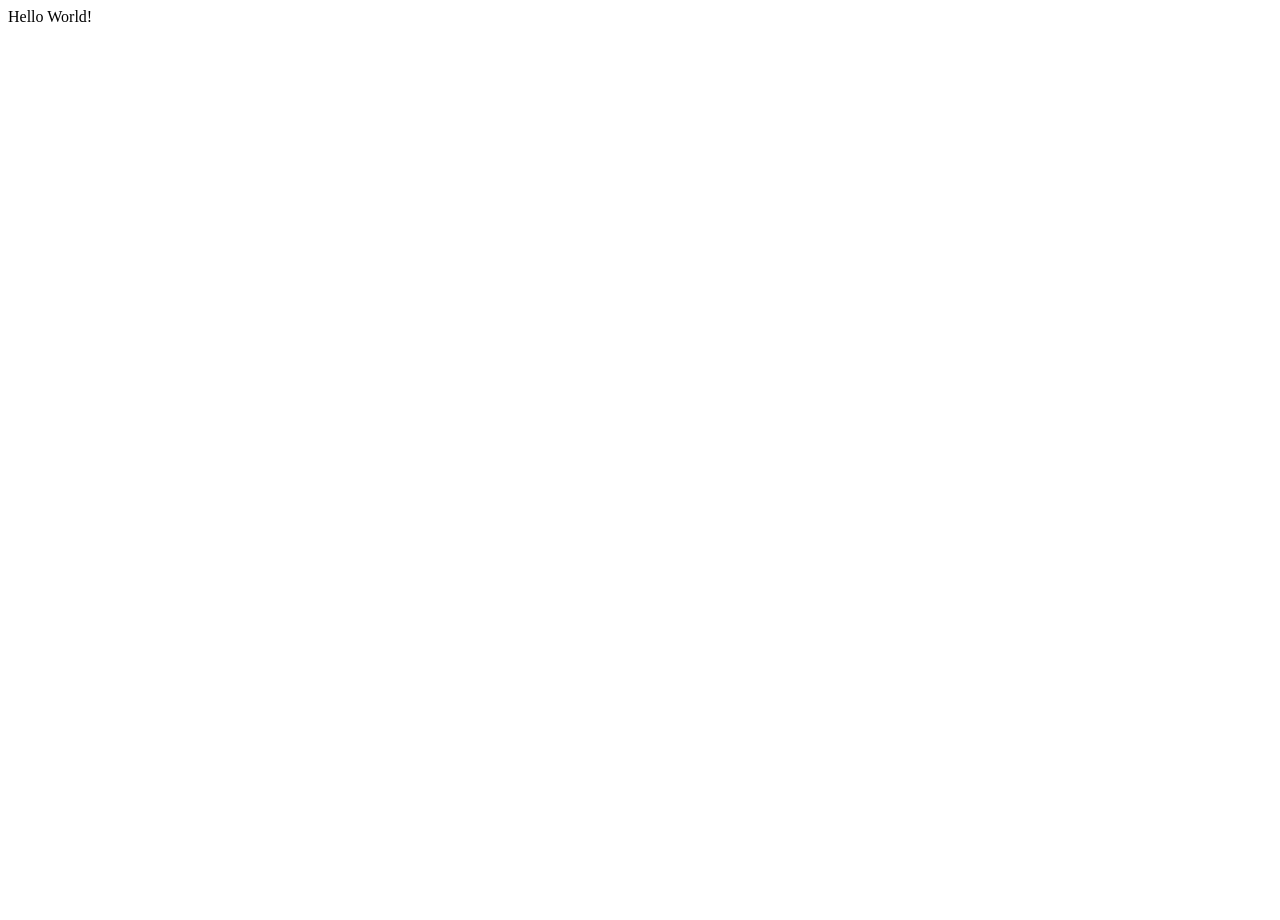
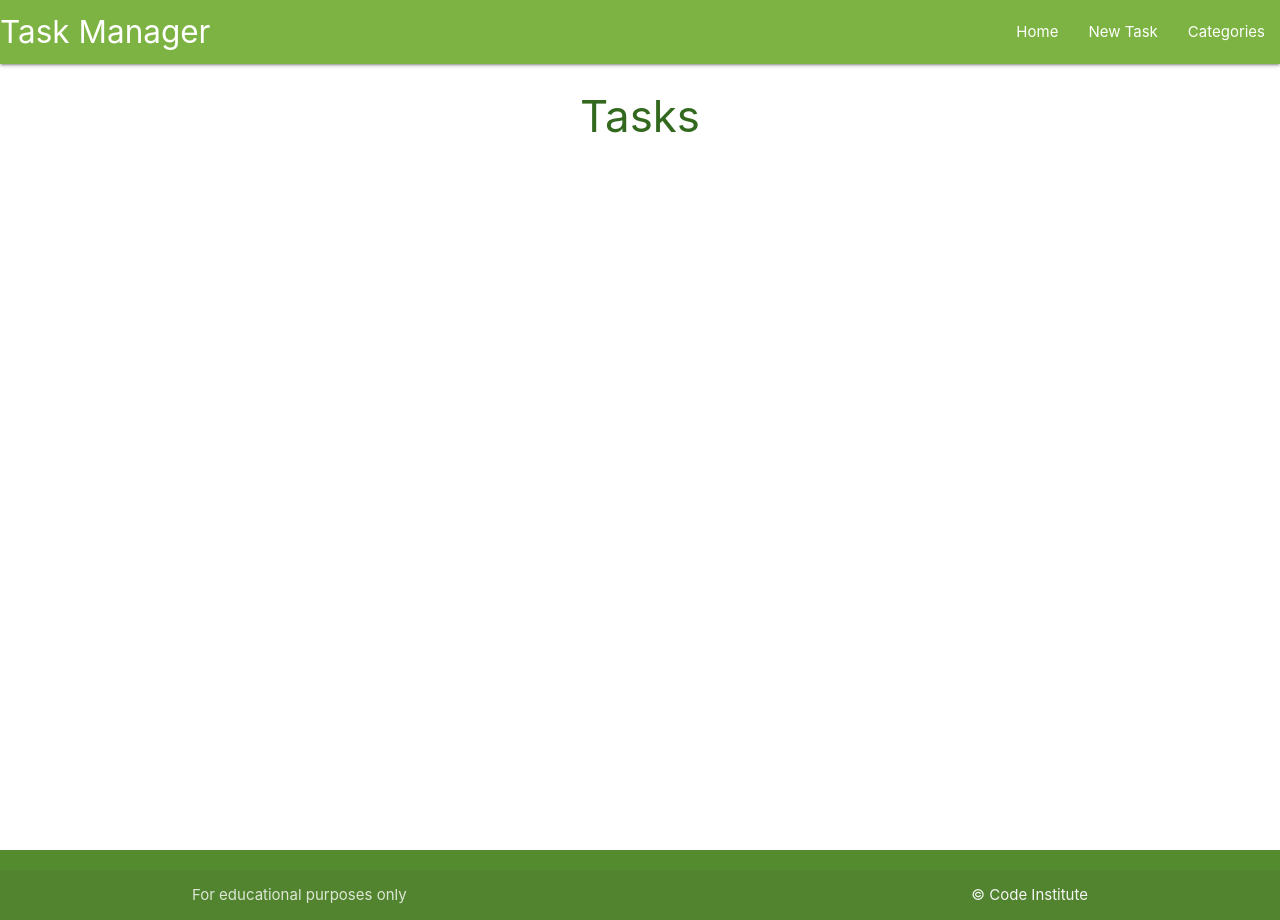
Before and after one commit to GrantWils23/FLASK-SQLALCHEMY-TASK-MANAGER-Walkthrough, a Flask app: page / in a window 1280 px wide. Before the commit the page is almost empty. Run offline with Flask 2, Linux system fonts and the light colour scheme.

Commit message:
add template inheritance to our home page tasks.html

```diff
--- a/taskmanager/routes.py
+++ b/taskmanager/routes.py
@@ -7,5 +7,5 @@ from taskmanager.models import Category, Task
 
 @app.route("/")
 def home():
-    ''' home returns the base.html template '''
-    return render_template("base.html")
+    ''' home returns the tasks.html template as homepage '''
+    return render_template("tasks.html")
--- /dev/null
+++ b/taskmanager/static/css/style.css
@@ -0,0 +1,9 @@
+body {
+    display: flex;
+    min-height: 100vh;
+    flex-direction: column;
+  }
+
+  main {
+    flex: 1 0 auto;
+  }
--- /dev/null
+++ b/taskmanager/static/js/script.js
@@ -0,0 +1,5 @@
+document.addEventListener('DOMContentLoaded', function() {
+    // sidebar initialization
+    let sidenav = document.querySelectorAll('.sidenav');
+    M.Sidenav.init(sidenav);
+  });
--- a/taskmanager/templates/base.html
+++ b/taskmanager/templates/base.html
@@ -1,14 +1,62 @@
 <!DOCTYPE html>
 <html lang="en">
+
 <head>
     <meta charset="UTF-8">
     <meta http-equiv="X-UA-Compatible" content="IE=edge">
     <meta name="viewport" content="width=device-width, initial-scale=1.0">
+    <link rel="stylesheet" href="https://cdnjs.cloudflare.com/ajax/libs/font-awesome/6.0.0/css/all.min.css"
+        integrity="sha512-9usAa10IRO0HhonpyAIVpjrylPvoDwiPUiKdWk5t3PyolY1cOd4DSE0Ga+ri4AuTroPR5aQvXU9xC6qOPnzFeg=="
+        crossorigin="anonymous" referrerpolicy="no-referrer" />
+    <link rel="stylesheet" href="https://cdnjs.cloudflare.com/ajax/libs/materialize/1.0.0/css/materialize.min.css"
+        type="text/css">
+    <link rel="stylesheet" href="{{ url_for('static', filename='css/style.css') }}" type="text/css">
+    <link rel="stylesheet" href="static/css/style.css" type="text/cxs">
     <title>Task Manager</title>
 </head>
+
 <body>
 
-    Hello World!
+    <header>
+        <!--top navbar-->
+        <nav class="light-green darken-1">
+            <div class="nav-wrapper">
+                <a href="{{ url_for('home') }}" class="brand-logo">Task Manager</a>
+                <a href="#" data-target="mobile-demo" class="sidenav-trigger"><i class="fas fa-bars"></i></a>
+                <ul class="right hide-on-med-and-down">
+                    <li><a href="{{ url_for('home') }}">Home</a></li>
+                    <li><a href="">New Task</a></li>
+                    <li><a href="">Categories</a></li>
+                </ul>
+            </div>
+        </nav>
+        <!-- mobile sidebar-->
+        <ul class="sidenav" id="mobile-demo">
+            <li><a href="{{ url_for('home') }}">Home</a></li>
+            <li><a href="">New Task</a></li>
+            <li><a href="">Categories</a></li>
+        </ul>
+    </header>
+
+    <main class="container">
+        {% block content %}
+        {% endblock %}
+    </main>
+
+
+    <footer class="page-footer light-green darken-3">
+        <div class="footer-copyright">
+          <div class="container">
+          For educational purposes only
+          <a class="grey-text text-lighten-4 right" href="https://codinstitute.net" target="_blank">&copy; Code Institute</a>
+          </div>
+        </div>
+      </footer>
+
+
+    <script src="https://cdnjs.cloudflare.com/ajax/libs/materialize/1.0.0/js/materialize.min.js"></script>
+    <script src="{{ url_for('static', filename='js/script.js') }}"></script>
 
 </body>
+
 </html>
--- /dev/null
+++ b/taskmanager/templates/tasks.html
@@ -0,0 +1,6 @@
+{% extends "base.html" %}
+{% block content %}
+
+<h3 class="light-green-text text-darken-4 center-align">Tasks</h3>
+
+{% endblock %}
```
